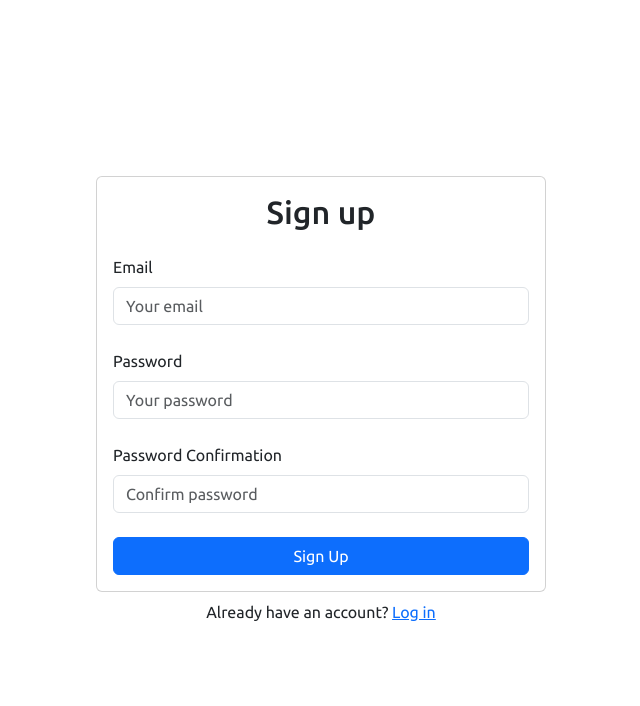
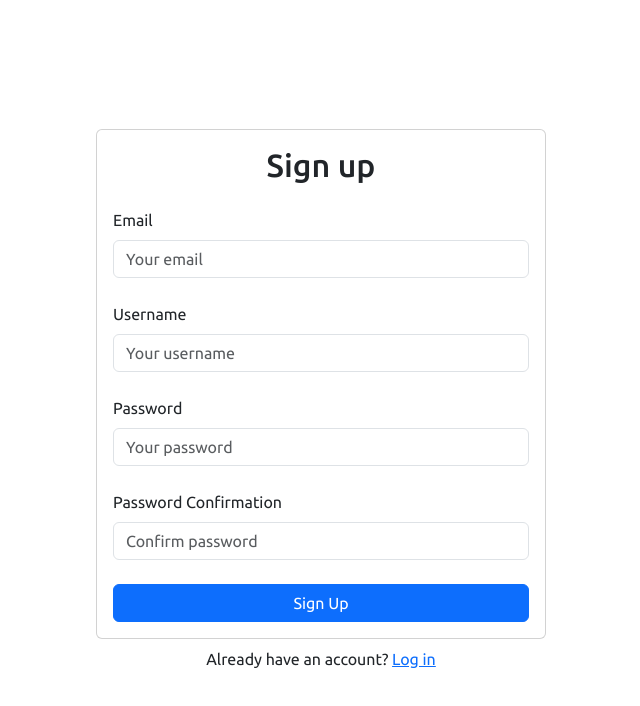
Before and after one commit to davronkhamdamov/online_course, a React (Create React App) app: page /signup in a window 1280 px wide. Shown: the top 706 px of the page, without its empty margins (319-959 px from the left). Built offline with nearby package versions, Linux system fonts and the light colour scheme; no server answers.

Commit message:
auth added

```diff
--- a/src/App.js
+++ b/src/App.js
@@ -1,5 +1,4 @@
 import "./App.css"
-import { Container } from "react-bootstrap"
 import { AuthProvider } from "./context/Auth.context"
 import root from "./routes/Router"
 import { RouterProvider } from "react-router-dom"
--- a/src/components/Header/Header.jsx
+++ b/src/components/Header/Header.jsx
@@ -1,8 +1,11 @@
 import "./Header.css"
 import { Link, useLocation } from "react-router-dom"
 import { IoMdOpen } from "react-icons/io"
+import { useAuth } from "./../../context/Auth.context"
+import Dropdown from "react-bootstrap/Dropdown"
 const Header = () => {
   const location = useLocation()
+  const { currentUser, logout } = useAuth()
   if (["/login", "/signup", "/forget-password"].includes(location.pathname)) {
     return
   }
@@ -19,6 +22,7 @@ const Header = () => {
               {new Array(10).fill("#").map((e, i) => {
                 return (
                   <div
+                    key={i}
                     className="d-flex justify-content-between align-items-center"
                     style={{
                       minWidth: "270px",
@@ -38,10 +42,20 @@ const Header = () => {
           <input type="text" placeholder="Search anything" />
         </div>
       </div>
-      <div className="authWrapper">
-        <Link to="/login">Login</Link>
-        <Link to="/signup">Sign Up</Link>
-      </div>
+      {currentUser ? (
+        <Dropdown>
+          <Dropdown.Toggle>{currentUser.email} </Dropdown.Toggle>
+          <Dropdown.Menu>
+            <Dropdown.Item href="/profile">Profile</Dropdown.Item>
+            <Dropdown.Item onClick={logout}>Log out</Dropdown.Item>
+          </Dropdown.Menu>
+        </Dropdown>
+      ) : (
+        <div className="authWrapper">
+          <Link to="/login">Login</Link>
+          <Link to="/signup">Sign Up</Link>
+        </div>
+      )}
     </header>
   )
 }
--- a/src/routes/Auth/Login.jsx
+++ b/src/routes/Auth/Login.jsx
@@ -17,7 +17,25 @@ const Login = () => {
     try {
       setError("")
       setLoading(true)
-      await login(emailRef.current.value, passwordRef.current.value)
+      const user = await login(
+        emailRef.current.value,
+        passwordRef.current.value
+      )
+      fetch("http://localhost:3000/user/login", {
+        method: "POST",
+        body: JSON.stringify({
+          email: emailRef.current.value,
+          username: "davron",
+          user_id: user.user.uid
+        }),
+        headers: {
+          "Content-Type": "application/json"
+        }
+      })
+        .then((res) => res.json())
+        .then((data) => {
+          console.log(data)
+        })
       navigate("/")
     } catch (error) {
       setError("Failed to log in")
--- a/src/routes/Auth/SignUp.jsx
+++ b/src/routes/Auth/SignUp.jsx
@@ -8,6 +8,7 @@ const Signup = () => {
   const emailRef = useRef()
   const passwordRef = useRef()
   const password_confirmRef = useRef()
+  const usernameRef = useRef()
   const { signup } = useAuth()
   const [error, setError] = useState("")
   const [loading, setLoading] = useState(false)
@@ -18,11 +19,29 @@ const Signup = () => {
     if (password_confirmRef.current.value !== passwordRef.current.value) {
       return setError("Passwords do not match")
     }
+    if (!usernameRef.current.value) return setError("Username is required")
     try {
       setError("")
       setLoading(true)
-      await signup(emailRef.current.value, passwordRef.current.value)
-      navigate("/")
+      const user = await signup(
+        emailRef.current.value,
+        passwordRef.current.value
+      )
+      fetch("http://localhost:3000/user/register", {
+        method: "POST",
+        body: JSON.stringify({
+          email: emailRef.current.value,
+          username: usernameRef.current.value,
+          user_id: user.user.uid
+        }),
+        headers: {
+          "Content-Type": "application/json"
+        }
+      })
+        .then((res) => res.json())
+        .then((data) => {
+          navigate("/")
+        })
     } catch (error) {
       setError("Failed to create an account")
     }
@@ -45,6 +64,15 @@ const Signup = () => {
                   type="email"
                   ref={emailRef}
                   placeholder="Your email"
+                />
+              </Form.Group>
+              <br />
+              <Form.Group id="password">
+                <Form.Label>Username</Form.Label>
+                <Form.Control
+                  type="text"
+                  ref={usernameRef}
+                  placeholder="Your username"
                 />
               </Form.Group>
               <br />
```
